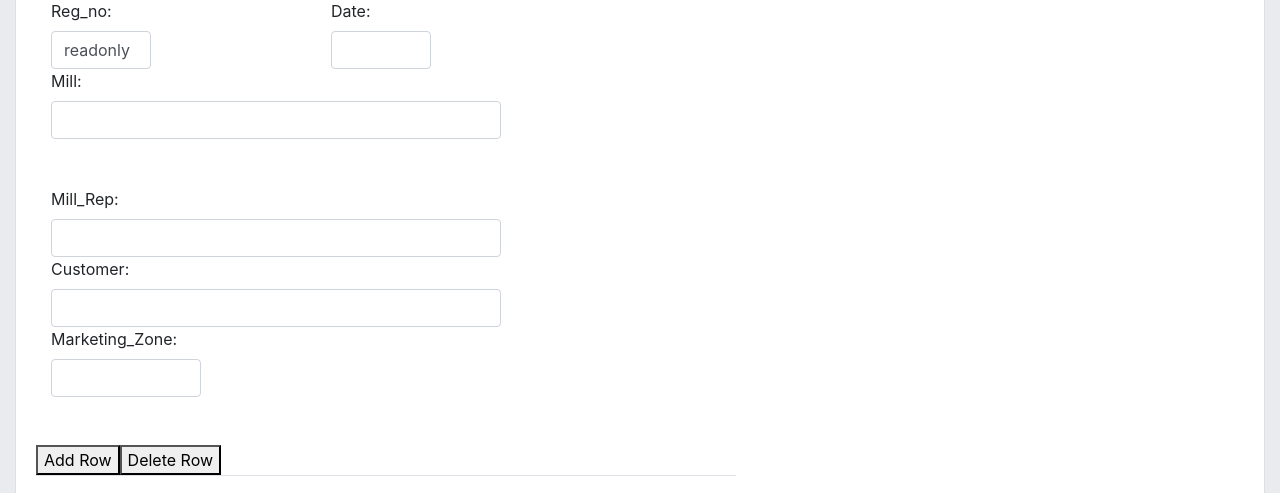
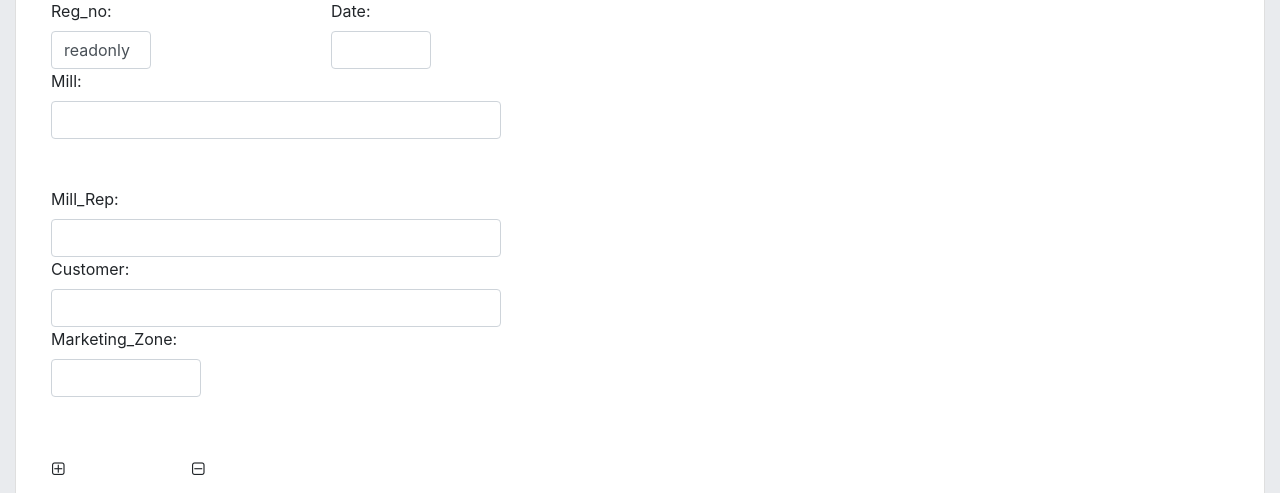
Before and after one commit to hariharasudhand/royalyarns-web, a Django app: page /ryn2 in a window 1280 px wide; the page is wider, and only the part inside the window is pictured. Shown: the part 207-700 px from the top of that part. Run offline with Django 4.2, Linux system fonts and the light colour scheme; lists and menus that the app fills with data are empty; parts of the project's set-up code (start-up, migrations or seed data) failed here and were passed over; some libraries are stand-ins or nearby versions.

Commit message:
plus minu icon
plus minu icon

```diff
--- a/RY_Enquiry_Form/templates/app/ryn2.html
+++ b/RY_Enquiry_Form/templates/app/ryn2.html
@@ -10,8 +10,8 @@
     </script> -->
     <link href="https://stackpath.bootstrapcdn.com/font-awesome/4.7.0/css/font-awesome.min.css" rel="stylesheet" />
     <link href="https://stackpath.bootstrapcdn.com/bootstrap/4.1.0/css/bootstrap.min.css" rel="stylesheet" />
-    <link href="https://maxcdn.bootstrapcdn.com/font-awesome/4.3.0/css/font-awesome.min.css"
-    rel="stylesheet">
+    <!-- <link href="https://maxcdn.bootstrapcdn.com/font-awesome/4.3.0/css/font-awesome.min.css"
+    rel="stylesheet"> -->
     <script src="https://cdnjs.cloudflare.com/ajax/libs/jquery/3.3.1/jquery.min.js">
     </script>
     <script src="https://cdnjs.cloudflare.com/ajax/libs/popper.js/1.14.0/umd/popper.min.js">
@@ -582,10 +582,9 @@
                                 {% endfor %}
 
                                 {% if not Feild_Type %}
-                                <button type="button" class="add-row" value="Add Row" {{Feild_Type}}>Add Row</button>
-
+                                <span class="add-row fa fa-plus-square-o w-25 p-3" value="Add Row" {{Feild_Type}}></span>
                                 <input type="hidden" id="txtRowCount" name="txtRowCount" value="">
-                                <button type="button" class="delete-row" {{Feild_Type}}>Delete Row</button>
+                               <span class="delete-row fa fa-minus-square-o w-25 p-3" value="Delete Row" {{Feild_Type}}></span>
                                 {% endif %}
                             </tbody>
                         </table>
```
